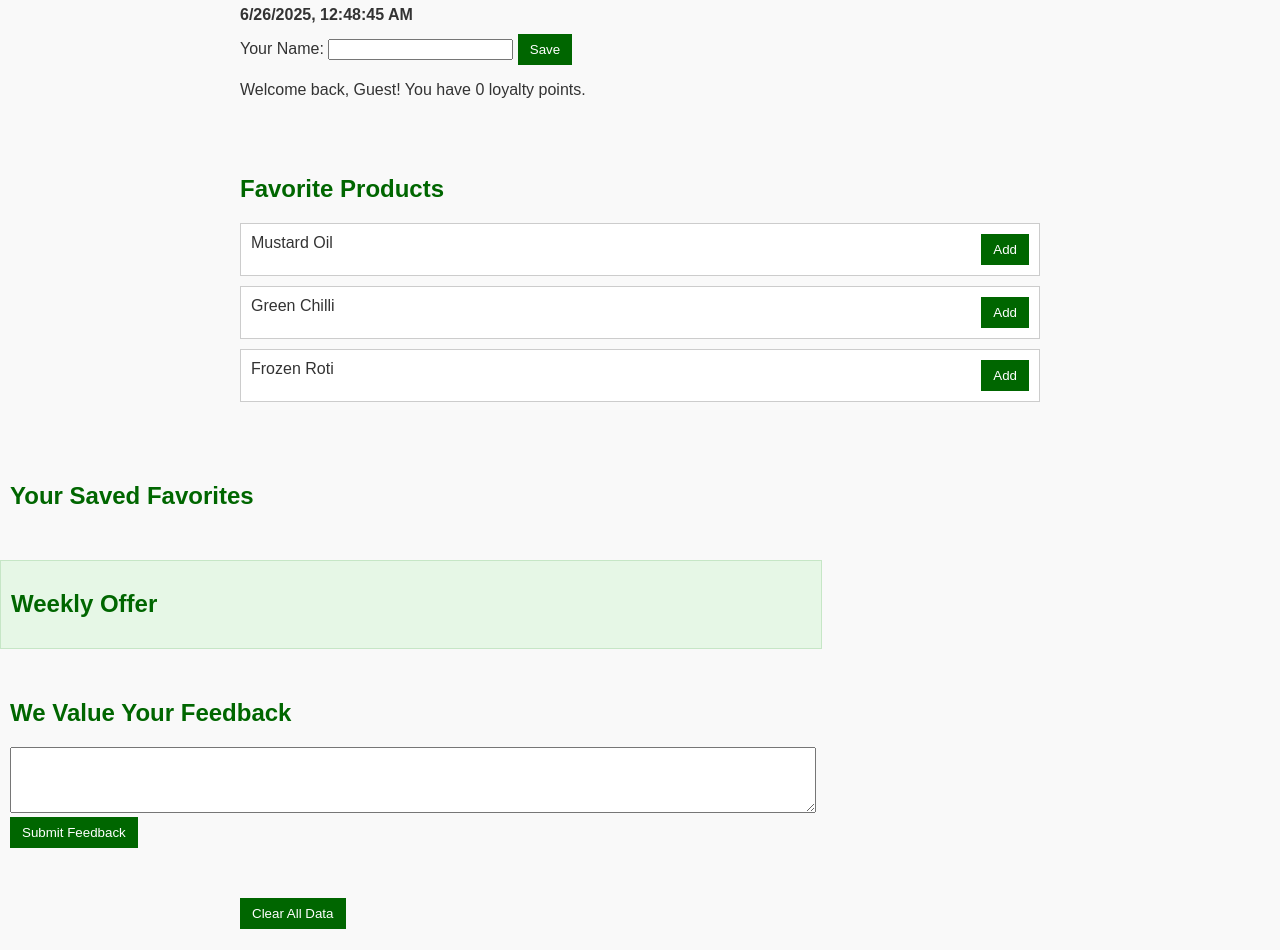
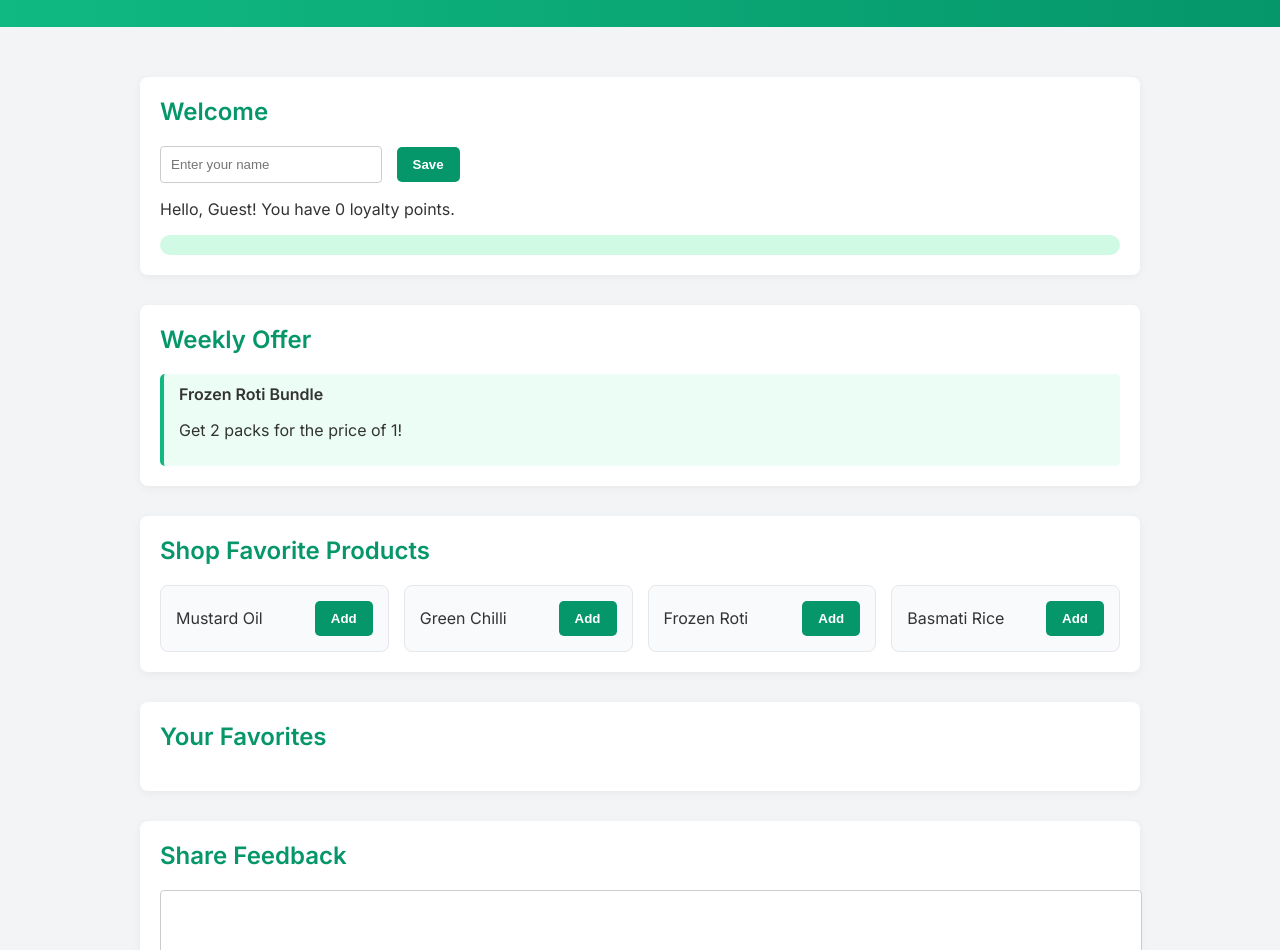
Before and after one commit to ZannatZakaria/CustomerFeedback, a plain HTML site: page docs/index.html in a window 1280 px wide. Shown: the part 94-1044 px from the top of the page. Drawn offline with Linux system fonts and the light colour scheme.

Commit message:
interface modifi

```diff
--- a/docs/index.html
+++ b/docs/index.html
@@ -1,90 +1,220 @@
 <!DOCTYPE html>
 <html lang="en">
 <head>
-<meta charset="UTF-8">
-<meta name="viewport" content="width=device-width,initial-scale=1.0">
-<title>EuroAsia Loyalty App</title>
+  <meta charset="UTF-8" />
+  <meta name="viewport" content="width=device-width, initial-scale=1.0"/>
+  <title>EuroAsia Grocery Loyalty</title>
+  <link href="https://fonts.googleapis.com/css2?family=Inter:wght@400;600&display=swap" rel="stylesheet">
   <style>
-body { font-family: Arial, sans-serif; margin: 0; padding: 0; background: #f9f9f9; color: #333; }
-header, section, footer { padding: 20px; max-width: 800px; margin: auto; }
-h1, h2 { color: #006600; }
-.input-group { margin: 10px 0; }
-.product { display: flex; justify-content: space-between; padding: 10px; background: #fff; border: 1px solid #ccc; margin: 10px 0; }
-.favorite-list, .feedback-section, .weekly-offer { padding: 10px; margin: 20px 0; }
-button { background: #006600; color: #fff; border: none; padding: 8px 12px; cursor: pointer; }
-button:hover { background: #004d00; }
-#dateTime { font-weight: bold; margin-bottom: 10px; }
-.weekly-offer { background: #e6f7e6; border: 1px solid #c6e6c6; }
+    body {
+      font-family: 'Inter', sans-serif;
+      margin: 0;
+      padding: 0;
+      background: #f3f4f6;
+      color: #333;
+    }
+
+    header {
+      background: linear-gradient(to right, #10b981, #059669);
+      padding: 30px 20px;
+      color: white;
+      text-align: center;
+    }
+
+    header h1 {
+      margin: 0;
+      font-size: 2em;
+    }
+
+    #dateTime {
+      margin-top: 5px;
+      font-size: 0.9em;
+      opacity: 0.8;
+    }
+
+    main {
+      max-width: 1000px;
+      margin: auto;
+      padding: 20px;
+    }
+
+    section {
+      margin: 30px 0;
+      background: white;
+      border-radius: 8px;
+      padding: 20px;
+      box-shadow: 0 2px 10px rgba(0,0,0,0.05);
+    }
+
+    h2 {
+      color: #059669;
+      margin-top: 0;
+    }
+
+    .input-group input {
+      padding: 10px;
+      width: 200px;
+      border: 1px solid #ccc;
+      border-radius: 4px;
+      margin-right: 10px;
+    }
+
+    button {
+      background: #059669;
+      color: white;
+      padding: 10px 16px;
+      border: none;
+      border-radius: 5px;
+      cursor: pointer;
+      font-weight: bold;
+    }
+
+    button:hover {
+      background: #047857;
+    }
+
+    .product-grid {
+      display: grid;
+      grid-template-columns: repeat(auto-fit, minmax(200px, 1fr));
+      gap: 15px;
+    }
+
+    .card {
+      background: #f9fafb;
+      padding: 15px;
+      border: 1px solid #e5e7eb;
+      border-radius: 8px;
+      display: flex;
+      justify-content: space-between;
+      align-items: center;
+    }
+
+    .favorites-list ul {
+      list-style: none;
+      padding: 0;
+    }
+
+    .favorites-list li {
+      padding: 5px 0;
+      border-bottom: 1px solid #e5e7eb;
+    }
+
+    textarea {
+      width: 100%;
+      height: 80px;
+      border-radius: 4px;
+      border: 1px solid #ccc;
+      padding: 10px;
+      font-family: inherit;
+    }
+
+    .progress-bar {
+      height: 20px;
+      background: #d1fae5;
+      border-radius: 10px;
+      overflow: hidden;
+      margin-top: 10px;
+    }
+
+    .progress-fill {
+      height: 100%;
+      background: #10b981;
+      width: 0%;
+      transition: width 0.5s ease-in-out;
+    }
+
+    .offer-box {
+      background: #ecfdf5;
+      border-left: 4px solid #10b981;
+      padding: 10px 15px;
+      border-radius: 5px;
+      margin-top: 10px;
+    }
+
+    footer {
+      text-align: center;
+      margin: 30px 0;
+      font-size: 0.9em;
+    }
   </style>
 </head>
 <body>
   <header>
-<h1>EuroAsia Grocery Loyalty</h1>
+    <h1>EuroAsia Grocery Loyalty Program</h1>
     <div id="dateTime"></div>
+  </header>
+
+  <main>
+    <section>
+      <h2>Welcome</h2>
       <div class="input-group">
-<label for="name">Your Name:</label>
-<input type="text" id="name" />
-<button onClick="saveName()">Save</button>
+        <input type="text" id="name" placeholder="Enter your name" />
+        <button onclick="saveName()">Save</button>
       </div>
       <p id="greeting"></p>
-</header>
+      <div class="progress-bar"><div class="progress-fill" id="progressFill"></div></div>
+    </section>
 
     <section>
-<h2>Favorite Products</h2>
-<div class="product"><span>Mustard Oil</span> <button onClick="addFavorite('Mustard Oil')">Add</button></div>
-<div class="product"><span>Green Chilli</span> <button onClick="addFavorite('Green Chilli')">Add</button></div>
-<div class="product"><span>Frozen Roti</span> <button onClick="addFavorite('Frozen Roti')">Add</button></div>
+      <h2>Weekly Offer</h2>
+      <div class="offer-box">
+        <strong id="weeklyOfferTitle"></strong>
+        <p id="weeklyOfferDescription"></p>
+      </div>
     </section>
 
-<section class="favorite-list">
-<h2>Your Saved Favorites</h2>
+    <section>
+      <h2>Shop Favorite Products</h2>
+      <div class="product-grid">
+        <div class="card"><span>Mustard Oil</span><button onclick="addFavorite('Mustard Oil')">Add</button></div>
+        <div class="card"><span>Green Chilli</span><button onclick="addFavorite('Green Chilli')">Add</button></div>
+        <div class="card"><span>Frozen Roti</span><button onclick="addFavorite('Frozen Roti')">Add</button></div>
+        <div class="card"><span>Basmati Rice</span><button onclick="addFavorite('Basmati Rice')">Add</button></div>
+      </div>
+    </section>
+
+    <section class="favorites-list">
+      <h2>Your Favorites</h2>
       <ul id="favoritesList"></ul>
     </section>
 
-<section class="weekly-offer">
-<h2>Weekly Offer</h2>
-<div id="weeklyOfferTitle"></div>
-<div id="weeklyOfferDescription"></div>
-</section>
-
-<section class="feedback-section">
-<h2>We Value Your Feedback</h2>
-<textarea id="feedback" rows="4" style="width:100%"></textarea><br/>
-<button onClick="submitFeedback()">Submit Feedback</button>
-<div id="feedbackMessage"></div>
+    <section>
+      <h2>Share Feedback</h2>
+      <textarea id="feedback"></textarea><br><br>
+      <button onclick="submitFeedback()">Submit</button>
+      <p id="feedbackMessage"></p>
     </section>
 
     <footer>
-<button onClick="clearData()">Clear All Data</button>
+      <button onclick="clearData()">Clear All Data</button><br><br>
+      &copy; 2025 EuroAsia Grocery Store
     </footer>
+  </main>
 
   <script>
-// Weekly Offer Data (this can be updated weekly)
     const weeklyOffers = [
-  { title: "Buy 1 Get 1 Free on Mustard Oil", description: "Get a free bottle of Mustard Oil with every purchase of one bottle this week only!" },
-  { title: "Discount on Green Chilli", description: "20% off on Green Chilli for the whole week!" },
-  { title: "Frozen Roti Sale", description: "Get 2 packs of Frozen Roti for the price of 1 this week!" }
+      { title: "Buy 1 Get 1 Mustard Oil", description: "Only this week - Double your value!" },
+      { title: "20% Off Green Chilli", description: "Spice up your meals with this hot offer!" },
+      { title: "Frozen Roti Bundle", description: "Get 2 packs for the price of 1!" },
+      { title: "Free Basmati Rice with Orders Over €50", description: "Add a touch of tradition to your meals!" }
     ];
 
-// Function to get the weekly offer
+    Date.prototype.getWeek = function() {
+      var date = new Date(this.getFullYear(), this.getMonth(), this.getDate());
+      var dayNr = (this.getDay() + 6) % 7;
+      date.setDate(date.getDate() - dayNr + 3);
+      var firstThursday = date.valueOf();
+      date.setMonth(0, 1);
+      var diff = firstThursday - date.valueOf();
+      return Math.ceil(diff / (7 * 24 * 60 * 60 * 1000));
+    };
+
     function getWeeklyOffer() {
-  const currentWeek = new Date().getWeek();
-  const offer = weeklyOffers[currentWeek % weeklyOffers.length];  // Rotates weekly
+      const week = new Date().getWeek();
+      const offer = weeklyOffers[week % weeklyOffers.length];
       document.getElementById("weeklyOfferTitle").textContent = offer.title;
       document.getElementById("weeklyOfferDescription").textContent = offer.description;
     }
-
-// Date function to get the current week number (used for rotating the offers)
-Date.prototype.getWeek = function() {
-  var date = new Date(this.getFullYear(), this.getMonth(), this.getDate());
-  var dayNr = (this.getDay() + 6) % 7; // Adjusting the day to start from Sunday
-  date.setDate(date.getDate() - dayNr + 3); // Set to Thursday to get correct week number
-  var firstThursday = date.valueOf();
-  date.setMonth(0, 1); // Set to 1st January
-  var diff = date.valueOf() - firstThursday;
-  var weekNumber = Math.ceil((diff / 86400000 + 1) / 7);  // 86400000 ms in a day
-  return weekNumber;
-};
 
     function saveName() {
       const name = document.getElementById("name").value.trim();
@@ -92,11 +222,14 @@ function saveName() {
       localStorage.setItem("username", name);
       updateGreeting();
     }
+
     function updateGreeting() {
       const name = localStorage.getItem("username") || "Guest";
       const points = parseInt(localStorage.getItem("points") || "0");
-  document.getElementById("greeting").textContent = `Welcome back, ${name}! You have ${points} loyalty points.`;
+      document.getElementById("greeting").textContent = `Hello, ${name}! You have ${points} loyalty points.`;
+      document.getElementById("progressFill").style.width = Math.min(points, 100) + "%";
     }
+
     function addFavorite(product) {
       let favs = JSON.parse(localStorage.getItem("favorites") || "[]");
       if (!favs.includes(product)) {
@@ -106,6 +239,7 @@ function addFavorite(product) {
         displayFavorites();
       }
     }
+
     function displayFavorites() {
       const favs = JSON.parse(localStorage.getItem("favorites") || "[]");
       const list = document.getElementById("favoritesList");
@@ -116,10 +250,11 @@ function displayFavorites() {
         list.appendChild(li);
       });
     }
+
     function submitFeedback() {
       const feedback = document.getElementById("feedback").value.trim();
       if (!feedback) {
-    alert("Please write something before submitting.");
+        alert("Please write some feedback before submitting.");
         return;
       }
       let feedbackList = JSON.parse(localStorage.getItem("feedbackList") || "[]");
@@ -127,32 +262,36 @@ function submitFeedback() {
       localStorage.setItem("feedbackList", JSON.stringify(feedbackList));
       updatePoints(10);
       document.getElementById("feedback").value = "";
-  document.getElementById("feedbackMessage").textContent = "Thank you for your feedback!";
+      document.getElementById("feedbackMessage").textContent = "Thanks for your feedback!";
     }
-function updatePoints(value) {
-  let points = parseInt(localStorage.getItem("points") || "0") + value;
+
+    function updatePoints(val) {
+      let points = parseInt(localStorage.getItem("points") || "0");
+      points += val;
       localStorage.setItem("points", points);
       updateGreeting();
     }
+
     function clearData() {
       localStorage.clear();
       updateGreeting();
       displayFavorites();
-  document.getElementById("name").value = "";
       document.getElementById("feedback").value = "";
       document.getElementById("feedbackMessage").textContent = "";
+      document.getElementById("name").value = "";
     }
+
     function showDateTime() {
-  const now = new Date();
-  document.getElementById("dateTime").textContent = now.toLocaleString();
+      document.getElementById("dateTime").textContent = new Date().toLocaleString();
     }
-window.onload = function() {
+
+    window.onload = () => {
       updateGreeting();
       displayFavorites();
-  getWeeklyOffer();  // Load the weekly offer on startup
+      getWeeklyOffer();
       showDateTime();
+      setInterval(showDateTime, 1000);
     };
-setInterval(showDateTime, 1000);
   </script>
 </body>
 </html>
```
Lines whose indentation alone changed are shown as unchanged.
